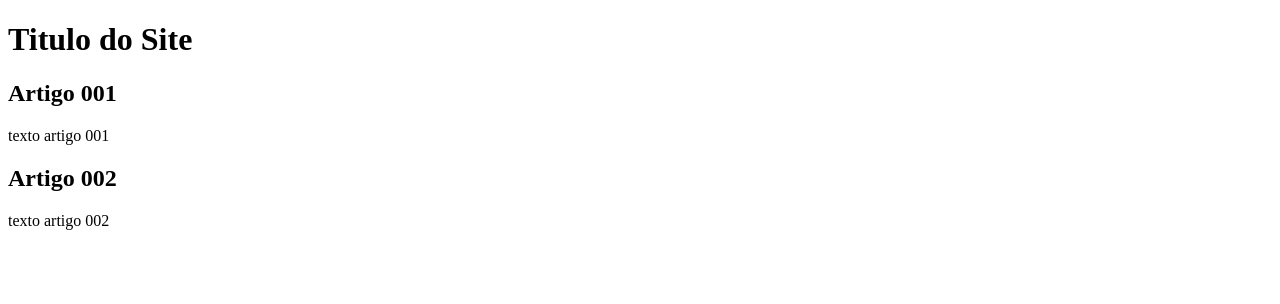
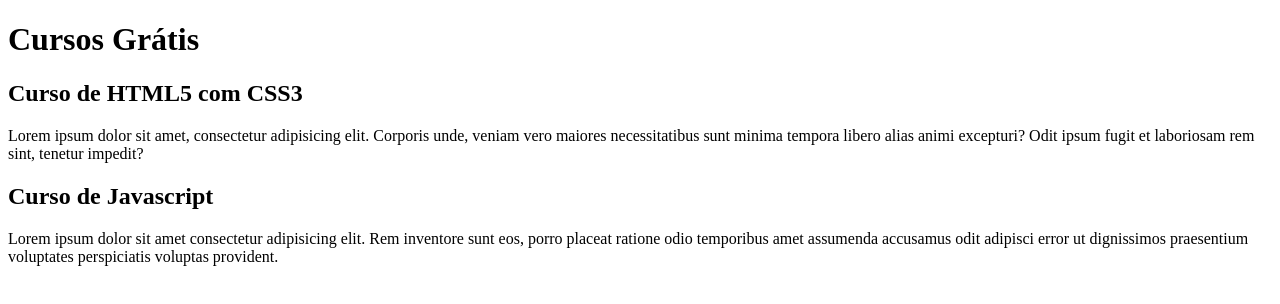
Before and after one commit to GabrielMSantos64/projeto-site, a plain HTML site: page index.html in a window 1280 px wide. Drawn offline with Linux system fonts and the light colour scheme.

Commit message:
comecei a escrever o conteúdo

```diff
--- a/index.html
+++ b/index.html
@@ -10,19 +10,20 @@
     <main>
         <header>
 
-            <h1>Titulo do Site</h1>
+            <h1>Cursos Grátis</h1>
         </header>
 
-    </main>
+
     <article>
-        <h2>Artigo 001</h2>
-        <p>texto artigo 001</p>
+        <h2>Curso de HTML5 com CSS3</h2>
+        <p>Lorem ipsum dolor sit amet, consectetur adipisicing elit. Corporis unde, veniam vero maiores necessitatibus sunt minima tempora libero alias animi excepturi? Odit ipsum fugit et laboriosam rem sint, tenetur impedit?</p>
     </article>
 
      <article>
-        <h2>Artigo 002</h2>
-        <p>texto artigo 002</p>
+        <h2>Curso de Javascript</h2>
+        <p>Lorem ipsum dolor sit amet consectetur adipisicing elit. Rem inventore sunt eos, porro placeat ratione odio temporibus amet assumenda accusamus odit adipisci error ut dignissimos praesentium voluptates perspiciatis voluptas provident.</p>
 
      </article>
+    </main>
 </body>
 </html>
```
